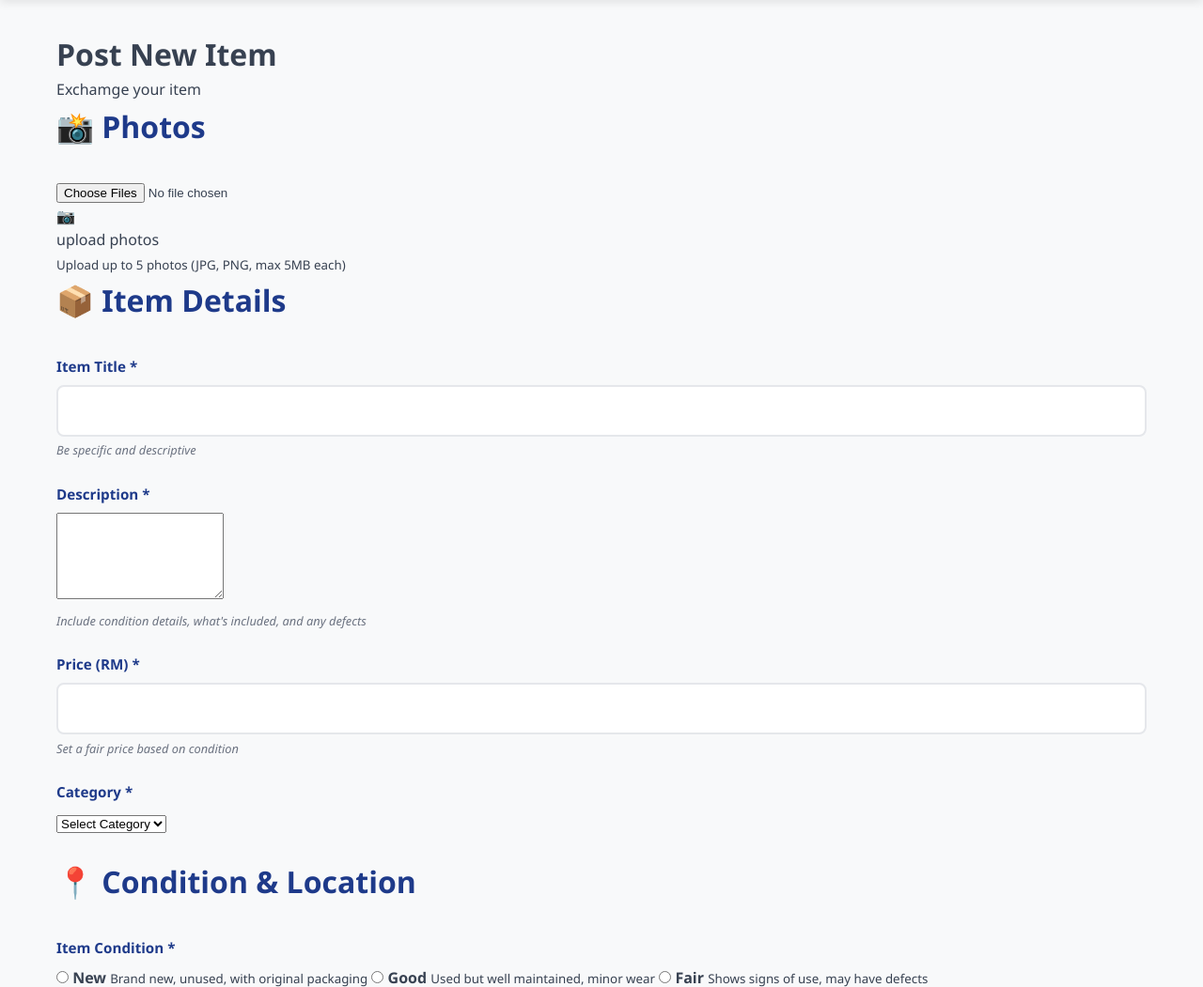
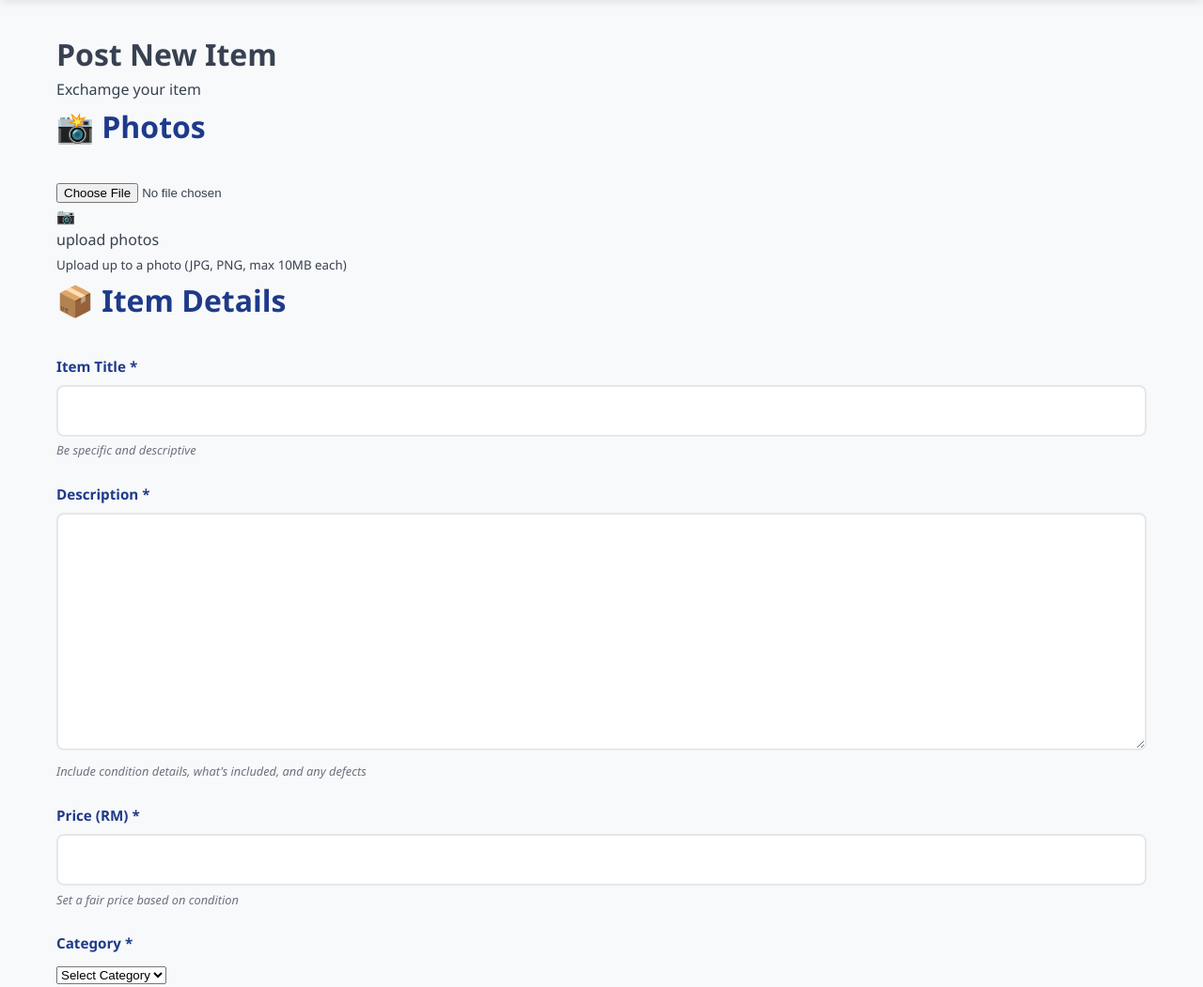
Before and after one commit to wafwafiq/G10_ReVibe, a Flask app: page /posts in a window 1280 px wide. Shown: the part 117-1168 px from the top of the page at 94% size. Run offline with Flask 3, Linux system fonts and the light colour scheme; parts of the project's set-up code (start-up, migrations or seed data) failed here and were passed over.

Commit message:
Improved post creation form: bigger description box and fixed the issue in post detail and catalog page

```diff
--- a/website/templates/post_creation.html
+++ b/website/templates/post_creation.html
@@ -16,11 +16,11 @@
         <div class="form-section">
             <h3 class="section-title">📸 Photos</h3>
             <div class="image-upload-container">
-                <input type="file" id="item-images" name="item_images" accept="image/*" multiple class="image-input">
+                <input type="file" id="item-images" name="item_images" accept="image/*" class="image-input">
                 <label for="item-images" class="image-upload-label">
                     <div class="upload-icon">📷</div>
                     <p>upload photos</p>
-                    <small>Upload up to 5 photos (JPG, PNG, max 5MB each)</small>
+                    <small>Upload up to a photo (JPG, PNG, max 10MB each)</small>
                 </label>
                 <div class="image-preview-container">
                 </div>
@@ -49,9 +49,9 @@
                 <textarea
                     id="item-description"
                     name="item_description"
-                    class="form-textarea"
+                    class="form-input"
                     required
-                    rows="6"
+                    rows="10"
                     maxlength="1000"
                 ></textarea>
                 <small class="form-note">Include condition details, what's included, and any defects</small>
```
